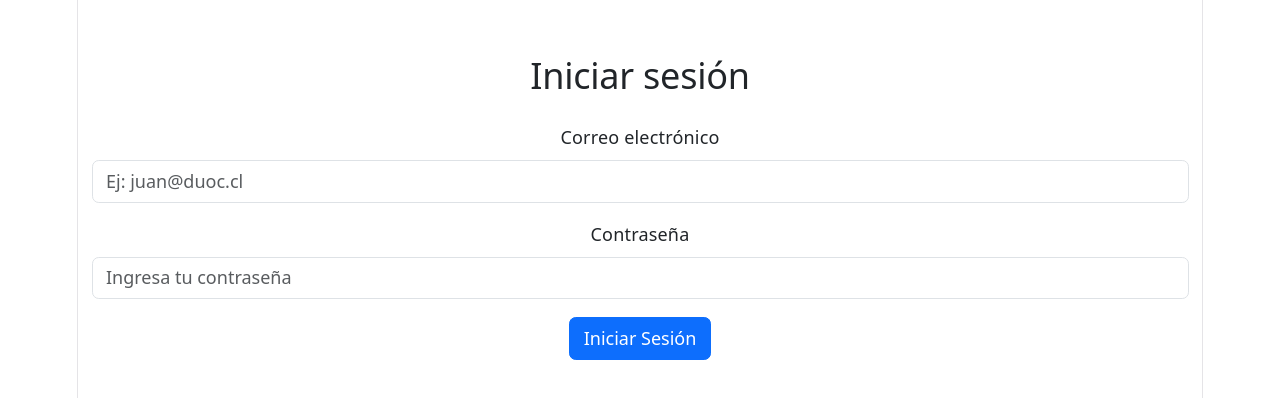
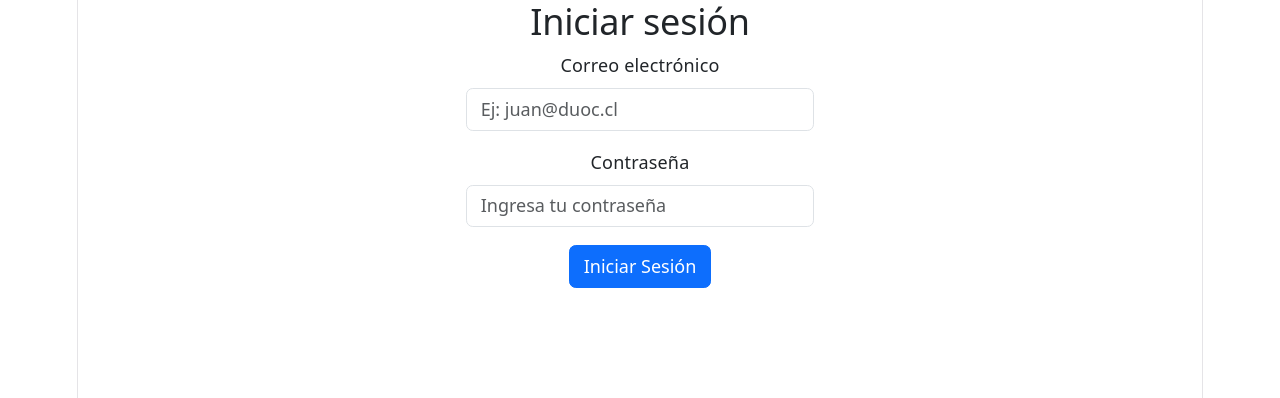
Before and after one commit to isii-iq/NutriVida, a React (Vite) app: page / in a window 1280 px wide. Shown: the top 398 px of the page. Built offline with nearby package versions, Linux system fonts and the light colour scheme.

Commit message:
first commit

```diff
--- a/src/components/molecules/CampoFormulario.jsx
+++ b/src/components/molecules/CampoFormulario.jsx
@@ -15,9 +15,6 @@ function CampoFormulario(props) {
         required={props.required}
       />
 
-      <span className="text-danger">
-        {props.error}
-      </span>
     </div>
   );
 }
--- a/src/components/organisms/FormularioInicioSesion.jsx
+++ b/src/components/organisms/FormularioInicioSesion.jsx
@@ -1,3 +1,4 @@
+import { Container, Row, Col, Form } from "react-bootstrap";
 import CampoFormulario from "../molecules/CampoFormulario";
 import Boton from "../atoms/Boton";
 
@@ -8,13 +9,14 @@ function FormularioInicioSesion() {
   }
 
   return (
-    <div className="container mt-5">
-      <h2 className="mb-4">Iniciar sesión</h2>
+    <Container>
+      <Row className="justify-content-center">
+        <Col xs={12} md={6} lg={4}>
 
-      <form
-        id="formulario-iniciar-sesion"
-        onSubmit={manejarSubmit}
-      >
+          <h2>Iniciar sesión</h2>
+
+          <Form onSubmit={manejarSubmit}>
+
             <CampoFormulario
               label="Correo electrónico"
               type="email"
@@ -38,8 +40,12 @@ function FormularioInicioSesion() {
               type="submit"
               variante="primary"
             />
-      </form>
-    </div>
+
+          </Form>
+
+        </Col>
+      </Row>
+    </Container>
   );
 }
 
```
Also changed, not shown: 1 other file (tests, documents, lock files or other folders). Lines whose indentation alone changed are shown as unchanged.
